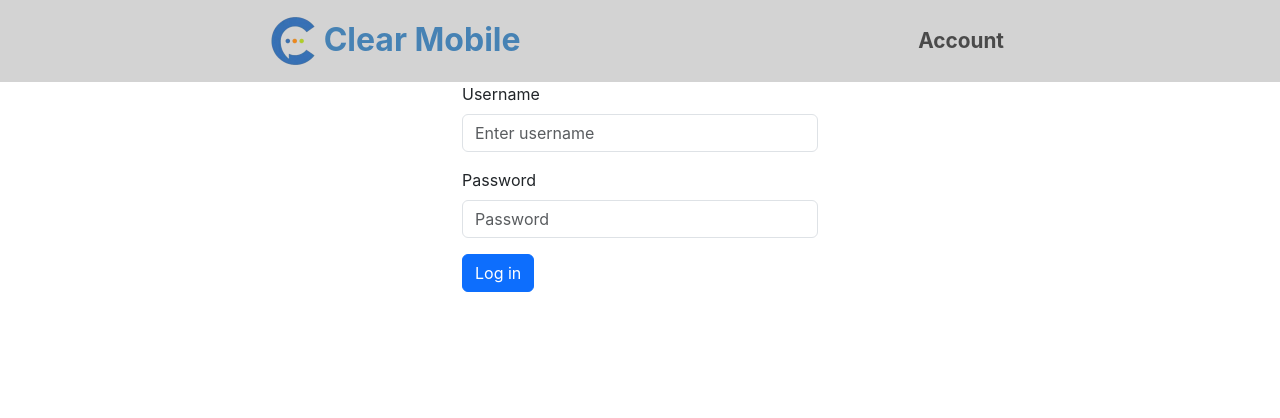
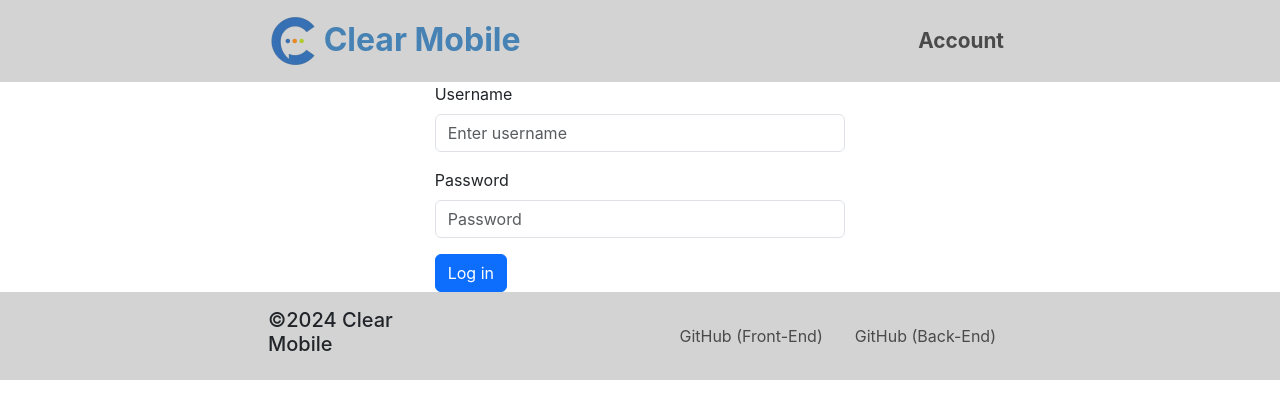
Before and after one commit to bencha27/telecom-front-end, a React (Create React App) app: page /login in a window 1280 px wide. Shown: the top 418 px of the page. Built offline with nearby package versions, Linux system fonts and the light colour scheme.

Commit message:
Added Footer content; edited Header & Footer styles

```diff
--- a/src/App.tsx
+++ b/src/App.tsx
@@ -7,6 +7,7 @@ import ErrorPage from './ErrorPage';
 import CreateAccount from './pages/CreateAccount';
 import Login from './pages/Login';
 import Header from './components/Header';
+import Footer from './components/Footer';
 
 const router = createBrowserRouter([
   {
@@ -26,13 +27,10 @@ const router = createBrowserRouter([
 
 export default function App() {
   return (
-    <div>
+    <>
       <Header />
-      <Container fluid="lg">
-        <Row>
-          <RouterProvider router={router} />
-        </Row>
-      </Container>
-    </div>
+      <RouterProvider router={router} />
+      <Footer />
+    </>
   );
 }
--- a/src/components/Footer.tsx
+++ b/src/components/Footer.tsx
@@ -1 +1,35 @@
-export {}
+import { Container, Col, Navbar, Nav } from "react-bootstrap";
+
+export default function Footer() {
+  return (
+    <Navbar className='py-3' style={{backgroundColor: 'lightgray'}}>
+      <Container>
+        <Col></Col>
+
+        <Col md="2">
+          <h5>©2024 Clear Mobile</h5>
+        </Col>
+
+        <Col>
+        </Col>
+
+        <Col md="4">
+          <Nav className="me-auto justify-content-end">
+            <Nav.Link
+              href="https://github.com/bencha27/telecom-front-end"
+              className="px-3 custom-link">
+              GitHub (Front-End)
+            </Nav.Link>
+            <Nav.Link
+              href="https://github.com/Bram-Gr/telecom"
+              className="px-3 custom-link">
+              GitHub (Back-End)
+            </Nav.Link>
+          </Nav>
+        </Col>
+
+        <Col></Col>
+      </Container>
+    </Navbar>
+  );
+}
--- a/src/components/Header.tsx
+++ b/src/components/Header.tsx
@@ -26,7 +26,7 @@ export default function Header() {
 
         <Col md="3">
           <Nav className="me-auto justify-content-end">
-            <Nav.Link href="/login" style={{fontSize: "1.3rem", fontWeight: "bold"}}>Account</Nav.Link>
+            <Nav.Link href="/login" className="custom-link" style={{fontSize: "1.3rem", fontWeight: "bold"}}>Account</Nav.Link>
           </Nav>
         </Col>
 
--- a/src/index.css
+++ b/src/index.css
@@ -12,7 +12,10 @@ code {
     monospace;
 }
 
-
+.custom-link{
+  --bs-nav-link-hover-color: steelblue;
+  --bs-navbar-active-color: steelblue;
+}
 
 
 #error-page {
```
